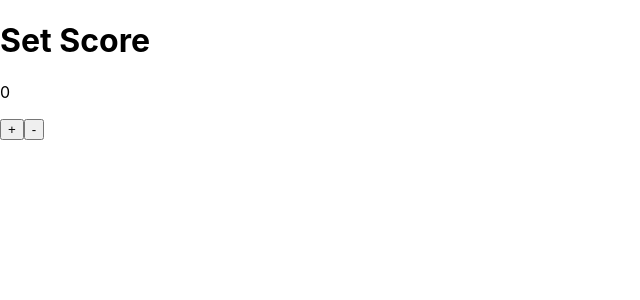
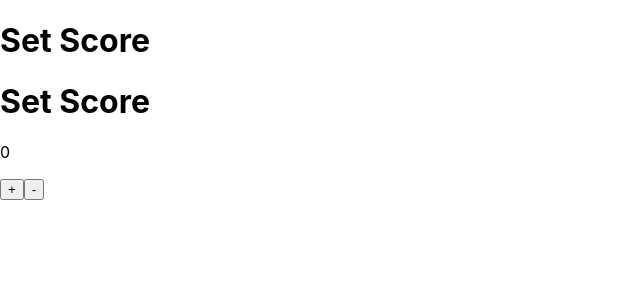
Before and after one commit to teemz-app/teemz-frontend, a React (Create React App) app: page / in a window 1280 px wide. Shown: the top 300 px of the page, without its empty margins (0-640 px from the left). Built offline with nearby package versions, Linux system fonts and the light colour scheme.

Commit message:
added a scoreCard component

```diff
--- a/src/App.js
+++ b/src/App.js
@@ -1,12 +1,10 @@
-import Score from "./components/Score";
-import ScoreButtons from "./components/ScoreButtons";
+import ScoreCard from "./components/ScoreCard.js";
 
 const App = () => (
     <>
         <h1>Set Score</h1>
 
-        <Score />
-        <ScoreButtons />
+        <ScoreCard />
     </>
 );
 
--- /dev/null
+++ b/src/components/ScoreCard.js
@@ -0,0 +1,13 @@
+import Score from "./Score";
+import ScoreButtons from "./ScoreButtons";
+
+const ScoreCard = () => (
+    <>
+        <h1>Set Score</h1>
+
+        <Score />
+        <ScoreButtons />
+    </>
+);
+
+export default ScoreCard;
```
